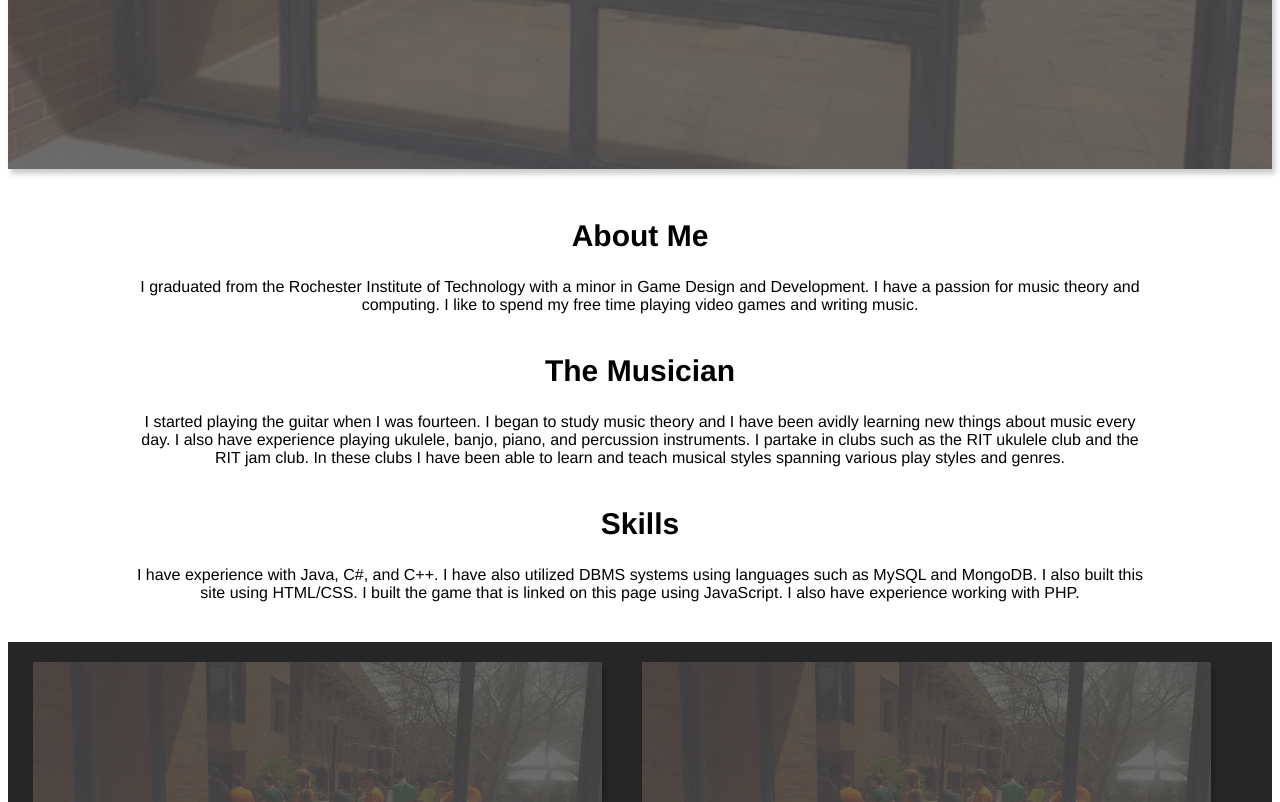
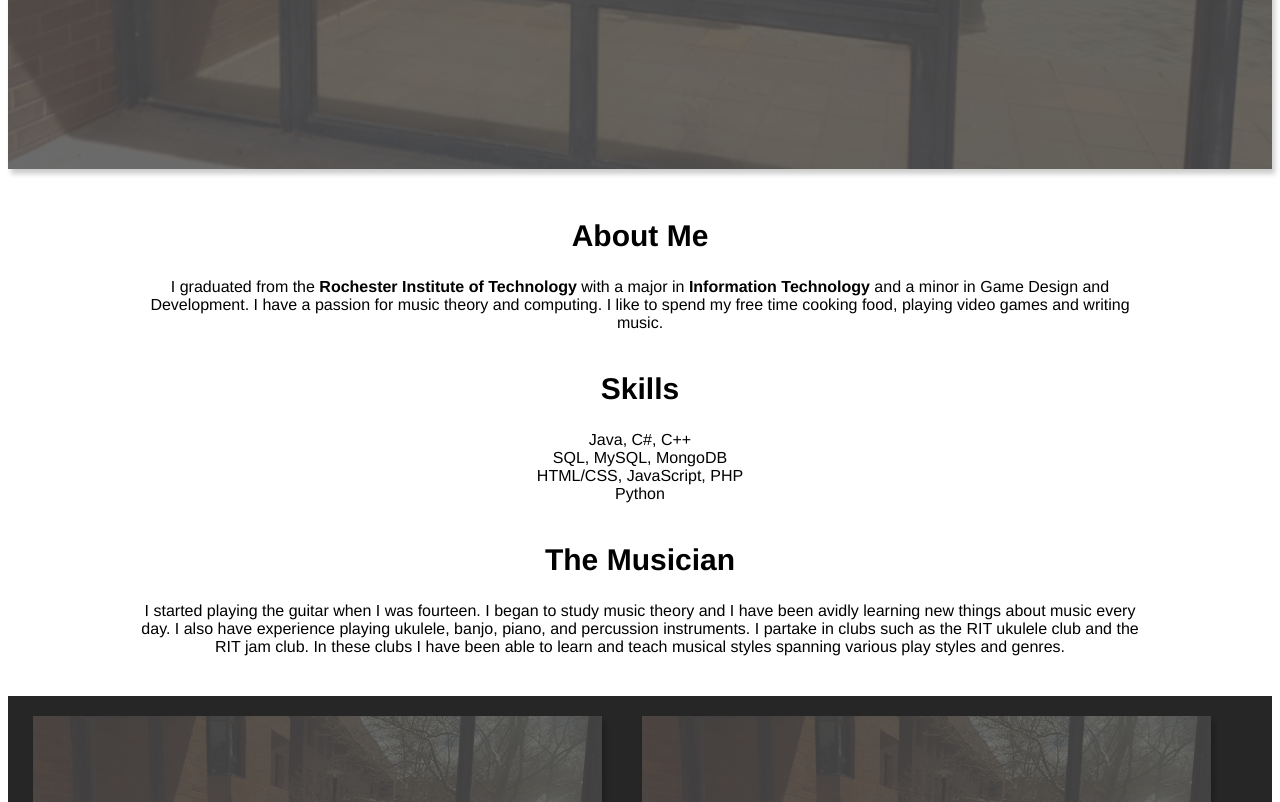
Before and after one commit to nuklearpineapple/nuklearpineapple.github.io, a plain HTML site: page index.html in a window 1280 px wide. Shown: the part 558-1360 px from the top of the page. Drawn offline with Linux system fonts and the light colour scheme.

Commit message:
update index page
change format

```diff
--- a/index.html
+++ b/index.html
@@ -12,9 +12,18 @@
 		</figure>
 		<div id="content-container">
 			<h2>About Me</h2>
-			<p class="content">I graduated from the Rochester Institute of Technology
-			with a minor in Game Design and Development. I have a passion for music theory and computing.
-			I like to spend my free time playing video games and writing music.
+			<p class="content">I graduated from the <strong>Rochester Institute of Technology</strong>
+				with a major in <strong>Information Technology</strong> and a minor in Game Design and Development. I have a passion for music theory and computing.
+				I like to spend my free time cooking food, playing video games and writing music.
+			</p>
+			<h2>Skills</h2>
+			<p class="content"> Java, C#, C++
+				<br/>
+				SQL, MySQL, MongoDB
+				<br/>
+				HTML/CSS, JavaScript, PHP
+				<br/>
+				Python
 			</p>
 			<h2>The Musician</h2>
 			<p class="content">I started playing the guitar when I was fourteen. I began to study music theory
@@ -22,12 +31,6 @@
 				ukulele, banjo, piano, and percussion instruments. I partake in clubs such as the RIT ukulele club
 				and the RIT jam club. In these clubs I have been able to learn and teach
 				musical styles spanning various play styles and genres.
-			</p>
-			<h2>Skills</h2>
-			<p class="content"> I have experience with Java, C#, and C++. I have also utilized DBMS systems
-				using languages such as MySQL and MongoDB. I also built this site using HTML/CSS.
-				I built the game that is linked on this page using
-				JavaScript. I also have experience working with PHP.
 			</p>
 
 		</div>
```
